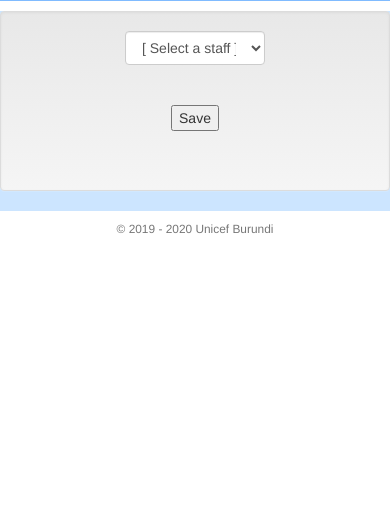
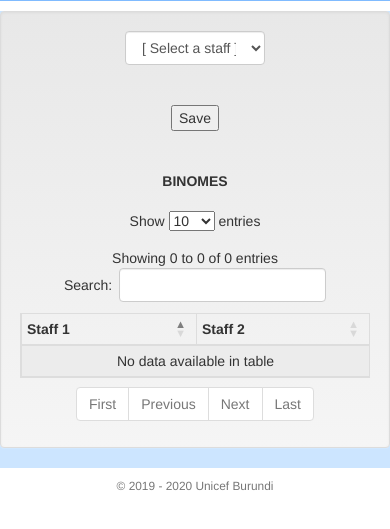
Before and after one commit to unicefburundi/courriers, a Django app: page /binome in a window 390 px wide. Shown: the part 291-820 px from the top of the page. Run offline with Django 3.2, Linux system fonts and the light colour scheme; the visitor is signed in with stand-in values (Sample User, id 1); data comes from the database, SQL or seed files in the repository; data that the repository does not hold is empty; some libraries are stand-ins or nearby versions.

Commit message:
Display "Binomes" in table

```diff
--- a/binome/views.py
+++ b/binome/views.py
@@ -3,10 +3,15 @@ from __future__ import unicode_literals
 
 from django.shortcuts import render
 from courriers_app.models import Staff
+from courriers_app.views import date_handler
+from binome.models import *
 from django.db.models import F
+import json
 
 def binome(request):
     d = {}
+
+    message_to_user = "Welcome"
 
     the_connected_user = request.user
 
@@ -21,21 +26,22 @@ def binome(request):
     		.order_by("first_name"))
     	return render(request, 'binomes.html', d)
 
+    if request.method == 'POST':
+    	chosen_staff_id = request.POST.get('staff')
 
-    if request.method == 'POST':
-    	chosen_staff = request.POST.get('staff')
+        chosen_staff = Staff.objects.filter(id = chosen_staff_id)[0]
 
     	#We put thise persons in the list of unavailable staff
     	try:
-    		NotAvailable.objects.create(staff = the_connected_staff)
+            NotAvailable.objects.create(staff = the_connected_staff)
     	except:
-    		message_to_user = "Sorry. Someone has just choose you. Thank you"
-	    	d["staff"] = (Staff.objects.all()
+            message_to_user = "Sorry. Someone has just choose you. Thank you"
+            d["staff"] = (Staff.objects.all()
 	    		.exclude(user = the_connected_user)
 	    		.exclude(notavailable__isnull=True)
 	    		.annotate(section_name = F('section__designation'))
 	    		.order_by("first_name"))
-	    	return render(request, 'binomes.html', d)
+            return render(request, 'binomes.html', d)
 
         try:
             NotAvailable.objects.create(staff = chosen_staff)
@@ -54,17 +60,22 @@ def binome(request):
     		staff_1 = the_connected_staff,
     		staff_2 = chosen_staff)
 
-        d["staff"] = (Staff.objects.all()
-            .exclude(user = the_connected_user)
-            .exclude(notavailable__isnull=False)
-            .annotate(section_name = F('section__designation'))
-            .order_by("first_name"))
-        return render(request, 'binomes.html', d)
-
-
     d["staff"] = (Staff.objects.all()
     	.exclude(user = the_connected_user)
     	.exclude(notavailable__isnull=False)
     	.annotate(section_name = F('section__designation'))
     	.order_by("first_name"))
+
+    d["binomes"] = (Binome.objects.all()
+        .annotate(staff_1_f_name = F('staff_1__first_name'))
+        .annotate(staff_1_l_name = F('staff_1__last_name'))
+        .annotate(staff_2_f_name = F('staff_2__first_name'))
+        .annotate(staff_2_l_name = F('staff_2__last_name'))
+        )
+
+    d["binomes"] = d["binomes"].values()
+
+    d["binomes"] = json.dumps(list(d["binomes"]), default=date_handler)
+
+
     return render(request, 'binomes.html', d)
--- a/templates/binomes.html
+++ b/templates/binomes.html
@@ -14,9 +14,72 @@
 				{% endfor %}
 			}
 
-			//desplay_records();
+			desplay_records();
 
 		});
+
+
+		function desplay_records(){
+
+			$('#records_tbl').append('<p align="center"><b>{% trans "BINOMES" %}</b></p>' +
+
+									'<div style="clear:both; height:10px;"></div>' +
+
+									'<table id="tbl" class="table table-striped table-bordered table-condensed">');
+
+									$('#tbl').append('<thead>' +
+										'<th>{% trans "Staff 1" %}</th><th>{% trans "Staff 2" %}</th>' +
+									'</thead>' +
+
+									'<tbody>' +
+
+									'</tbody>');
+
+									var records = JSON.parse("{{binomes}}".replace(/&quot;/g,'"'));
+
+									records = { json: records };
+
+									var i;
+									var staff_1_f_name;
+									var staff_1_l_name;
+									var staff_2_f_name;
+									var staff_2_l_name;
+
+									for (i = 0; i < records.json.length; i++){
+
+										staff_1_f_name = records.json[i]["staff_1_f_name"];
+										staff_1__last_name = records.json[i]["staff_1__last_name"];
+										staff_2_f_name = records.json[i]["staff_2_f_name"];
+										staff_2_l_name = records.json[i]["staff_2_l_name"];
+
+										staff_1_name = staff_1_f_name+" "+staff_1__last_name
+
+										staff_2_name = staff_2_f_name+" "+staff_2_l_name
+
+										$('#tbl').find('tbody').append('<tr style="cursor:pointer;"></tr>');
+
+
+										$('#tbl tr:last').append('<td align="center">' + staff_1_name +'</td>');
+										$('#tbl tr:last').append('<td align="center">' + staff_2_name +'</td>');
+
+									}
+
+									$('#tbl').DataTable({
+										dom: "<'row'<'col-sm-3'l><'col-sm-4'i><'col-sm-5'f>>" +
+											"<'row'<'col-sm-12'tr>>" +
+											"<'row'<'col-sm-4'B><'col-sm-8'p>>",
+										pagingType: "full_numbers",
+										lengthMenu: [
+								            [10, 25, 50, 100, -1 ],
+								            ['10', '25', '50', '100', 'All' ]
+								        ],
+								        buttons: [
+								            'copy', 'csv', 'excel', 'pdf', 'print'
+								        ]
+									});
+
+
+		}
 
 
 
@@ -32,99 +95,6 @@
 			ajaxurl = 'search_mail';
 			data = JSON.stringify({'mail_id': mail_id});
 			ajaxpost(ajaxurl, data);
-		}
-
-		function ajaxpost(posturl, data) {
-		        ajaxresults = null;
-		        $.ajax({
-		        	beforeSend: function(xhr, settings) {
-				        if (!csrfSafeMethod(settings.type) && !this.crossDomain) {
-				            xhr.setRequestHeader("X-CSRFToken", csrftoken);
-				        }
-				    },
-		            type: 'POST',
-		            url: posturl,
-		            data: data,
-		            success: function (response) {
-		            	if(response != "N"){
-
-							$('#records_tbl').append('<p align="center"><b>{% trans "DETAILS" %}</b></p>' +
-
-													'<div style="clear:both; height:10px;"></div>' +
-
-													'<table id="tbl" class="table table-striped table-bordered table-condensed">');
-
-							$('#tbl').append('<thead>' +
-								'<th>{% trans "Internal Number" %}</th><th>{% trans "External Number" %}</th><th>{% trans "Staff" %}</th><th>{% trans "Section" %}</th><th>{% trans "Required Action" %}</th><th>{% trans "Reception Date" %}</th><th>{% trans "End Date" %}</th>' +
-							'</thead>' +
-
-							'<tbody>' +
-
-							'</tbody>');
-
-
-							for (i = 0; i < response.length; i++) {
-								internal_number = response[i].internal_number
-								external_number = response[i].external_number
-		                		staff_name = response[i].staff_f_name+" "+response[i].staff_l_name
-		                		staff_section = response[i].staff_section
-		                		required_action = response[i].purpose
-
-		                		reception_date = response[i].hard_copy_transfer_time;
-								if(reception_date){
-									reception_date = reception_date.substring(0,19);
-								}
-
-		                		end_date = response[i].end_date
-		                		if(end_date != null){
-		                			end_date = end_date.substring(0,19);
-		                		}
-
-
-		                		$('#tbl').find('tbody').append('<tr style="cursor:pointer;"></tr>');
-
-		                		$('#tbl tr:last').append('<td align="center">' + internal_number +'</td>');
-
-		                		$('#tbl tr:last').append('<td align="center">' + external_number +'</td>');
-
-								$('#tbl tr:last').append('<td align="center">' + staff_name +'</td>');
-
-								$('#tbl tr:last').append('<td align="center">' + staff_section +'</td>');
-								$('#tbl tr:last').append('<td align="center">' + required_action +'</td>');
-								$('#tbl tr:last').append('<td align="center">' + reception_date +'</td>');
-								$('#tbl tr:last').append('<td align="center">' + end_date +'</td>');
-							}
-
-
-
-							$('#tbl').DataTable({
-											dom: "<'row'<'col-sm-3'l><'col-sm-4'i><'col-sm-5'f>>" +
-												"<'row'<'col-sm-12'tr>>" +
-												"<'row'<'col-sm-4'B><'col-sm-8'p>>",
-											pagingType: "full_numbers",
-											lengthMenu: [
-									            [10, 25, 50, 100, -1 ],
-									            ['10', '25', '50', '100', 'All' ]
-									        ],
-									        buttons: [
-									            'copy', 'csv', 'excel', 'pdf', 'print'
-									        ],
-									        order: [[5, 'asc']]
-										});
-						}else{
-							$('#records_tbl').append('<p align="center"><b style="color:red;">{% trans "No Records found" %}</b></p>');
-						}
-
-
-
-		            },
-		            failure: function (json) {
-		            	console.log("Fail");
-		            },
-		            error: function (jqXHR, exception) {
-		                console.log(exception);
-		            }
-		        })
 		}
 
 	</script>
```
